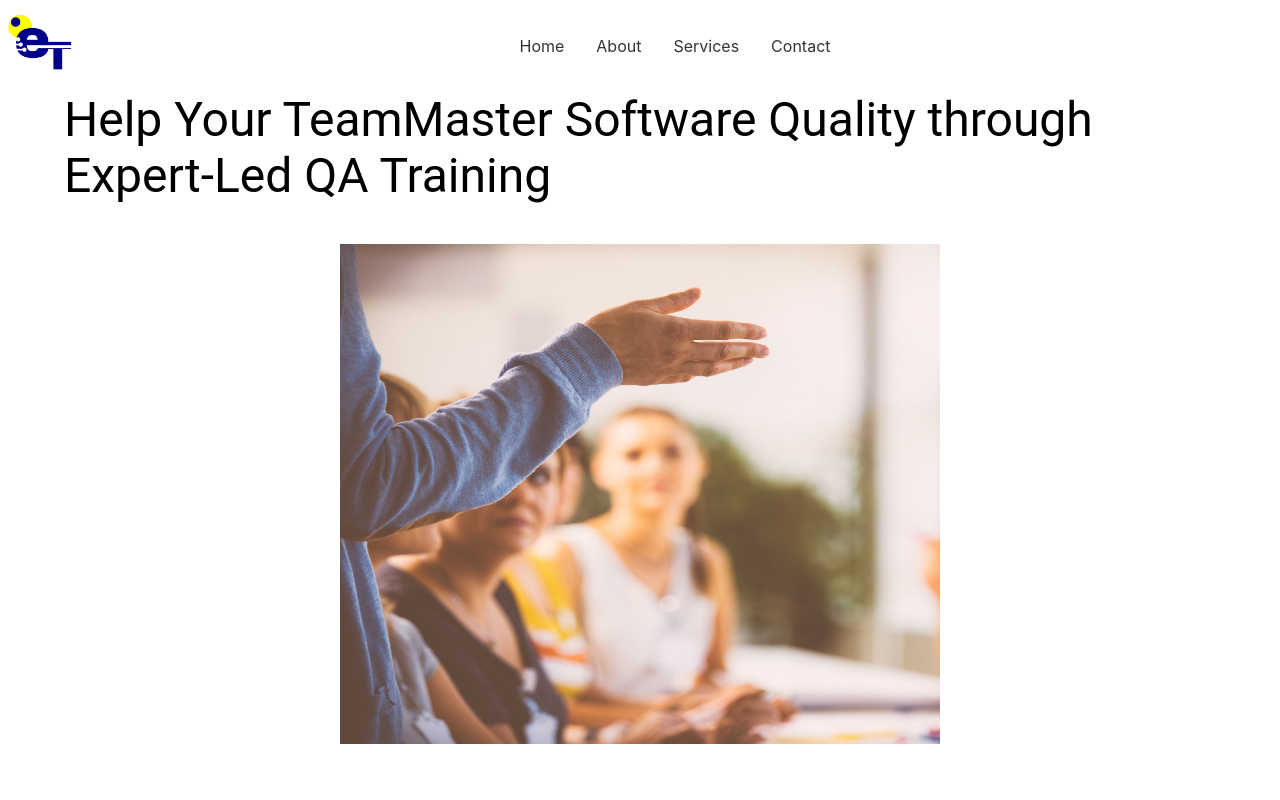
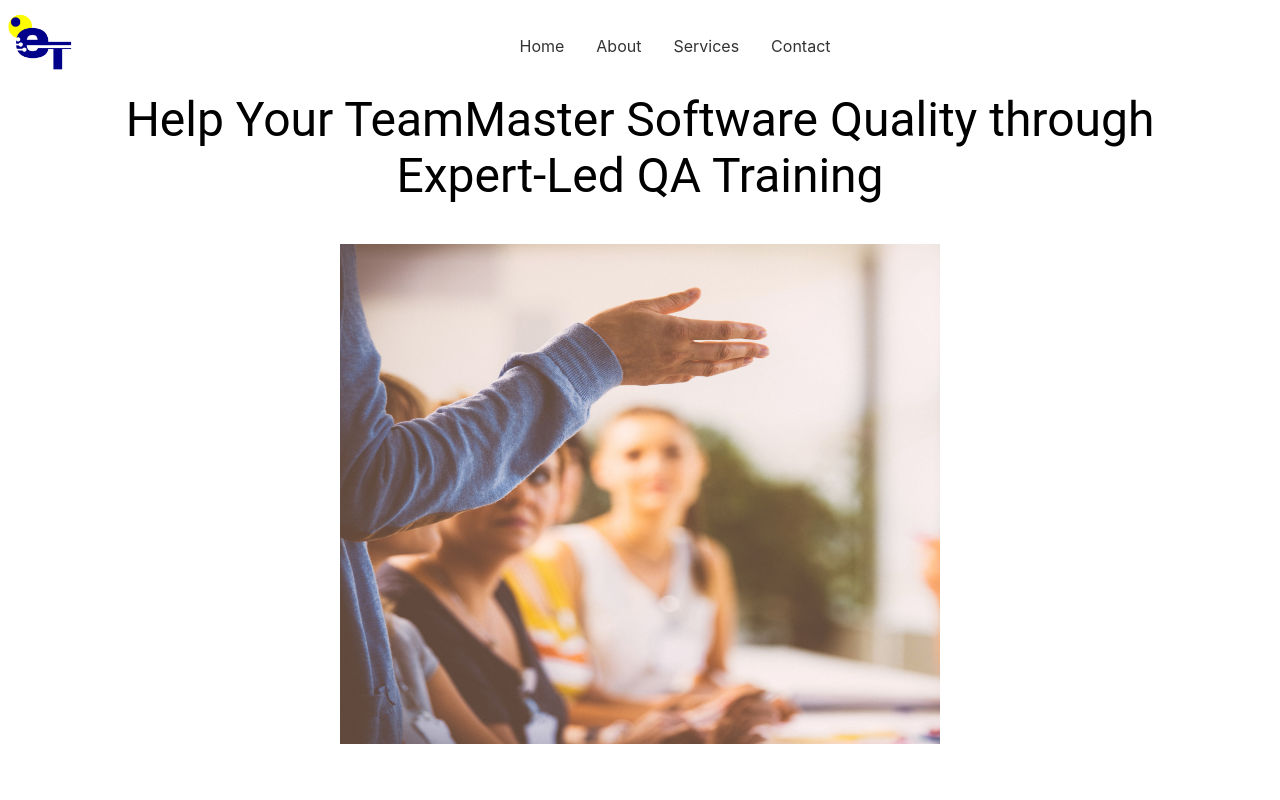
Before and after one commit to kgauzampe/econo, a React (Create React App) app: page /Service1 in a window 1280 px wide. Shown: the top 800 px of the page. Built offline with nearby package versions, Linux system fonts and the light colour scheme.

Commit message:
Updates made

```diff
--- a/src/Components/Service1/Service1.css
+++ b/src/Components/Service1/Service1.css
@@ -31,3 +31,9 @@
     display: block;
     margin: 0 auto;
   }
+  .Serv1-typo{
+    display: flex;
+    justify-content: center;
+    align-items: center !important;
+    text-align: center;
+  }
--- a/src/Components/Service1/Service1.js
+++ b/src/Components/Service1/Service1.js
@@ -28,7 +28,7 @@ const Service1 = () => {
             <Navbar />
             <Container>
                 <div className="Service1-content">
-                    <Typography variant="h3" component="h3" className="Serv1">
+                    <Typography variant="h3" component="h3" className="Serv1-typo">
                         Help Your TeamMaster Software Quality through Expert-Led QA Training
                     </Typography>
                     <br />
```
